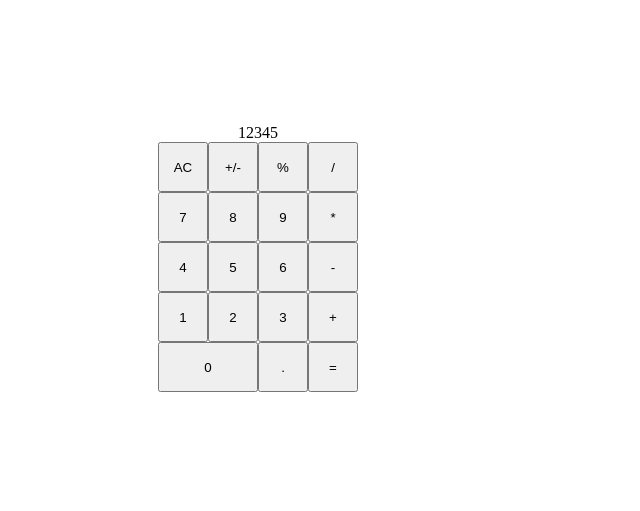
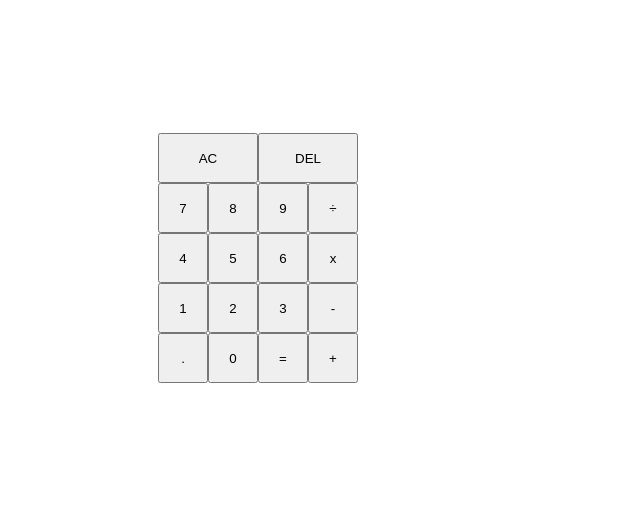
Before and after one commit to richharv557/odin-calculator, a plain HTML site: page index.html in a window 1280 px wide. Shown: the whole page, without its empty margins (0-640 px from the left). Drawn offline with Linux system fonts and the light colour scheme.

Commit message:
added number event listeners & reworked html

```diff
--- a/index.html
+++ b/index.html
@@ -10,35 +10,34 @@
 </head>
 <body>
     <div class="calculator">
-        <div class="display">12345</div>
+        <div class="display">123</div>
         <div class="row">
-            <button>AC</button>
-            <button>+/-</button>
-            <button>%</button>
-            <button>/</button>
+            <button class="wide">AC</button>
+            <button class="wide">DEL</button>
         </div>
         <div class="row">
             <button class="digit">7</button>
             <button class="digit">8</button>
             <button class="digit">9</button>
-            <button>*</button>
+            <button>÷</button>
         </div>
         <div class="row">
             <button class="digit">4</button>
             <button class="digit">5</button>
             <button class="digit">6</button>
-            <button>-</button>
+            <button>x</button>
         </div>
         <div class="row">
             <button class="digit">1</button>
             <button class="digit">2</button>
             <button class="digit">3</button>
-            <button>+</button>
+            <button>-</button>
         </div>
         <div class="row">
-            <button class="digit" id="zero">0</button>
             <button>.</button>
+            <button class="digit">0</button>
             <button>=</button>
+            <button>+</button>
         </div>
     </div>
 </body>
--- a/script.js
+++ b/script.js
@@ -1,5 +1,16 @@
-const digits = document.querySelector(".digit")
-const display = document.querySelector(".display")
+const digits = document.querySelectorAll(".digit");
+
+digits.forEach((digit) => {
+    digit.addEventListener('click', () => {
+        displayValue.push(digit.textContent);
+        updateDisplay();
+    })
+})
+
+const display = document.querySelector(".display");
+
+let displayValue = [];
+display.textContent = displayValue.join("");
 
 function add(a,b) {
     return a + b
@@ -31,3 +42,7 @@ function operate(operator,a,b) {
         return divide(a,b)
     }
 }
+
+function updateDisplay(){
+    display.textContent = displayValue.join("");
+}
--- a/style.css
+++ b/style.css
@@ -19,6 +19,6 @@ button {
     width: 50px;
 }
 
-#zero {
+.wide {
     width: 100px;
 }
```
